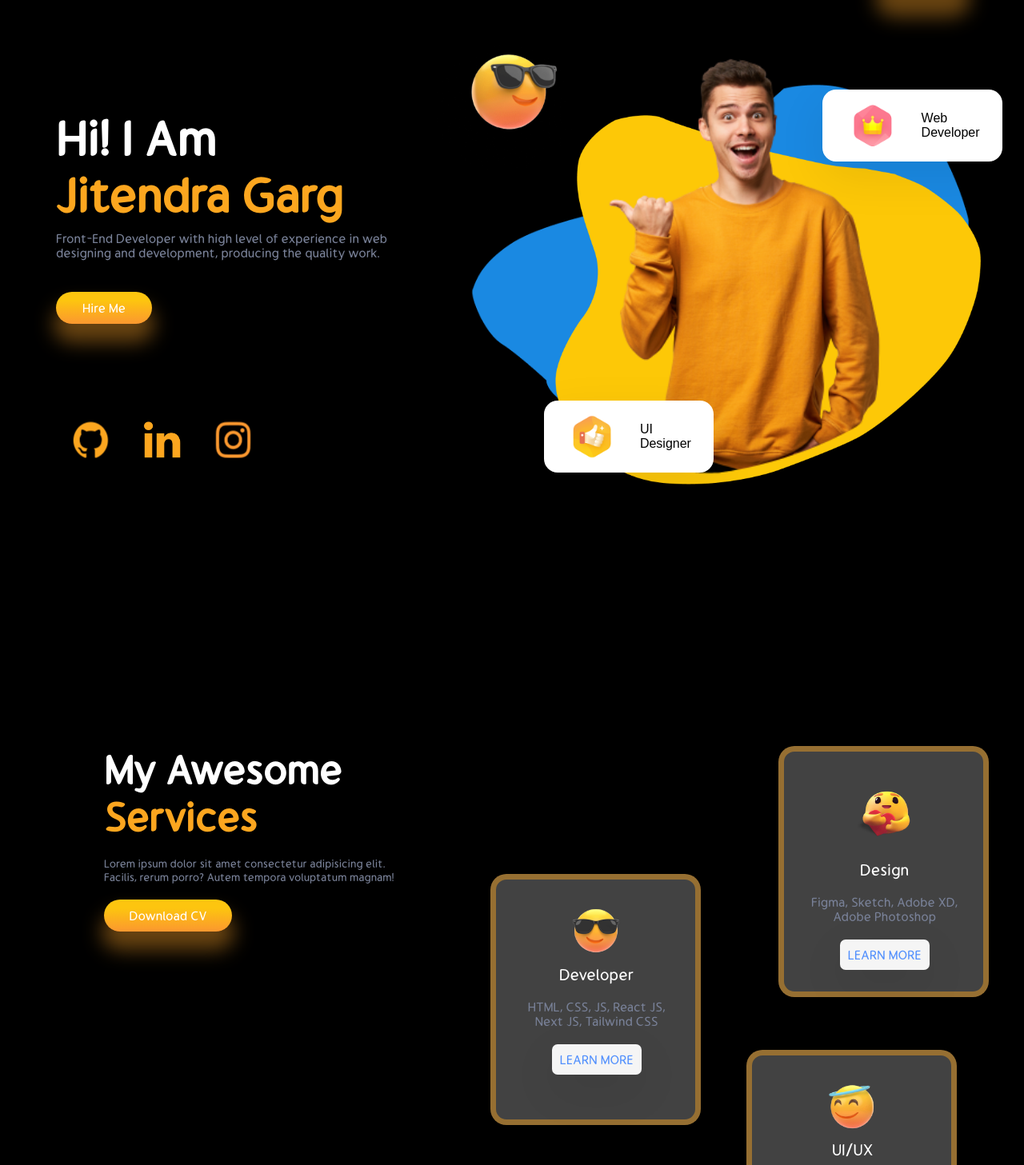
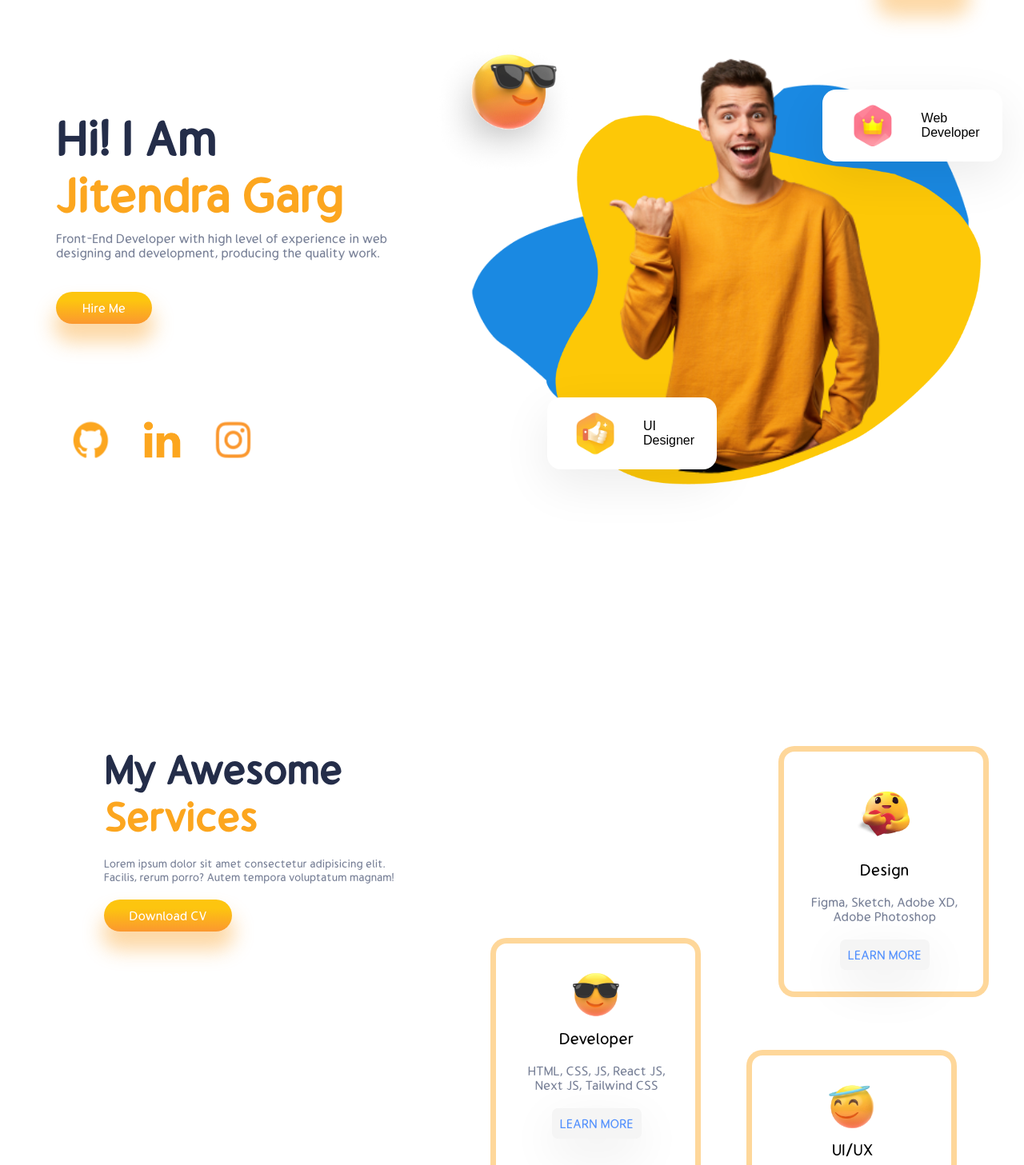
Before and after one commit to harry-jakes3018/personal-portfolio3, a React (Create React App) app: page / in a window 1280 px wide. Shown: the part 73-1530 px from the top of the page at 80% size. Built offline with nearby package versions, Linux system fonts and the light colour scheme.

Commit message:
Framer Motion Implemented Successfully

```diff
--- a/package.json
+++ b/package.json
@@ -9,6 +9,7 @@
     "@testing-library/react": "^13.0.0",
     "@testing-library/user-event": "^13.2.1",
     "emailjs": "^4.0.0",
+    "framer-motion": "^6.5.1",
     "react": "^18.2.0",
     "react-dom": "^18.2.0",
     "react-scripts": "5.0.1",
--- a/src/Context.js
+++ b/src/Context.js
@@ -2,7 +2,7 @@ import { createContext, useReducer } from "react";
 
 export const themeContext = createContext();
 
-const initialState = { darkMode: true };
+const initialState = { darkMode: false };
 
 const themeReducer = (state, action) => {
     switch (action.type) {
--- a/src/components/Experiences.js
+++ b/src/components/Experiences.js
@@ -1,7 +1,6 @@
 import styled from "styled-components";
 
 function Experiences() {
-
     return (
         <Wrapper>
             <Achievement>
--- a/src/components/Intro.js
+++ b/src/components/Intro.js
@@ -11,8 +11,11 @@ import glassesimoji from "../img/glassesimoji.png";
 import FloatingDiv from "./FloatingDiv";
 import { themeContext } from "../Context";
 import { useContext } from "react";
+import { motion } from "framer-motion";
 
 function Intro() {
+    const transition = { duration: 2, type: "spring" };
+
     const theme = useContext(themeContext);
     const darkMode = theme.state.darkMode;
 
@@ -40,11 +43,25 @@ function Intro() {
                 <img src={vector1} alt="Vector 1" />
                 <img src={vector2} alt="Vector 2" />
                 <img src={boy} alt="Boy" />
-                <img src={glassesimoji} alt="" />
-                <Top>
+                <motion.img
+                    initial={{ left: "-36%" }}
+                    whileInView={{ left: "-24%" }}
+                    transition={transition}
+                    src={glassesimoji}
+                    alt="Glass"
+                />
+                <Top
+                    initial={{ top: "-4%", left: "74%" }}
+                    whileInView={{ left: "68%" }}
+                    transition={transition}
+                >
                     <FloatingDiv image={crown} text1="Web" text2="Developer" />
                 </Top>
-                <Bottom>
+                <Bottom
+                    initial={{ left: "9rem", top: "18rem" }}
+                    whileInView={{ left: "2.2rem" }}
+                    transition={transition}
+                >
                     <FloatingDiv image={thumbup} text1="UI" text2="Designer" />
                 </Bottom>
 
@@ -151,12 +168,12 @@ const Right = styled.div`
     }
 `;
 
-const Top = styled.div`
+const Top = styled(motion.div)`
     top: -4%;
     left: 68%;
 `;
 
-const Bottom = styled.div`
+const Bottom = styled(motion.div)`
     top: 18.2rem;
     left: 7%;
 `;
--- a/src/components/Services.js
+++ b/src/components/Services.js
@@ -5,8 +5,14 @@ import humble from "../img/humble.png";
 import Card from "./Card";
 import { themeContext } from "../Context";
 import { useContext } from "react";
+import { motion } from "framer-motion";
 
 function Services() {
+    const transition = {
+        duration: 1,
+        type: "spring",
+    };
+
     const theme = useContext(themeContext);
     const darkMode = theme.state.darkMode;
 
@@ -29,7 +35,11 @@ function Services() {
 
             {/* Right Side */}
             <Cards>
-                <First>
+                <First
+                    initial={{ left: "25rem" }}
+                    whileInView={{ left: "14rem" }}
+                    transition={transition}
+                >
                     <Card
                         emoji={heartEmoji}
                         heading="Design"
@@ -37,7 +47,11 @@ function Services() {
                     />
                 </First>
 
-                <Second>
+                <Second
+                    initial={{ left: "-11rem", top: "12rem" }}
+                    whileInView={{ left: "-4rem" }}
+                    transition={transition}
+                >
                     <Card
                         emoji={glasses}
                         heading="Developer"
@@ -45,7 +59,11 @@ function Services() {
                     />
                 </Second>
 
-                <Third>
+                <Third
+                    initial={{ top: "19rem", left: "25rem" }}
+                    whileInView={{ left: "12rem" }}
+                    transition={transition}
+                >
                     <Card
                         emoji={humble}
                         heading="UI/UX"
@@ -107,16 +125,16 @@ const Cards = styled.div`
     }
 `;
 
-const First = styled.div`
+const First = styled(motion.div)`
     left: 14rem;
 `;
 
-const Second = styled.div`
+const Second = styled(motion.div)`
     top: 8rem;
     left: -4rem;
 `;
 
-const Third = styled.div`
+const Third = styled(motion.div)`
     top: 19rem;
     left: 12rem;
 `;
--- a/src/components/Works.js
+++ b/src/components/Works.js
@@ -6,6 +6,7 @@ import shopify from "../img/Shopify.png";
 import facebook from "../img/Facebook.png";
 import { themeContext } from "../Context";
 import { useContext } from "react";
+import { motion } from "framer-motion";
 
 function Works() {
     const theme = useContext(themeContext);
@@ -34,7 +35,12 @@ function Works() {
 
             {/* Right Side */}
             <Right>
-                <MainCircle>
+                <MainCircle
+                    initial={{ rotate: 45 }}
+                    whileInView={{ rotate: 0 }}
+                    viewport={{ margin: "-40px" }}
+                    transition={{ duration: 3.5, type: "spring" }}
+                >
                     <SecondaryCircle>
                         <img src={upwork} alt="Upwork" />
                     </SecondaryCircle>
@@ -120,7 +126,7 @@ const Right = styled.div`
     position: relative;
 `;
 
-const MainCircle = styled.div`
+const MainCircle = styled(motion.div)`
     left: 9rem;
     position: relative;
     width: 18rem;
@@ -129,6 +135,7 @@ const MainCircle = styled.div`
     box-shadow: var(--smboxShadow);
     top: 2rem;
     background: white;
+    z-index: 999;
 
     & > * {
         position: absolute;
@@ -183,7 +190,7 @@ const BackCircle = styled.div`
     height: 13rem;
     width: 13rem;
     border-radius: 50%;
-    z-index: -1;
+    z-index: 1;
 
     &.blueCircle {
         background: #1949b8;
```
Also changed, not shown: 1 other file (tests, documents, lock files or other folders).
